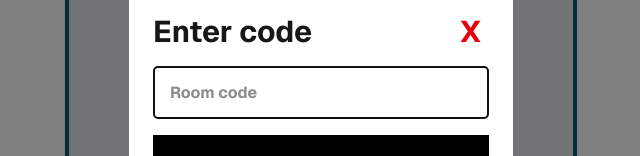
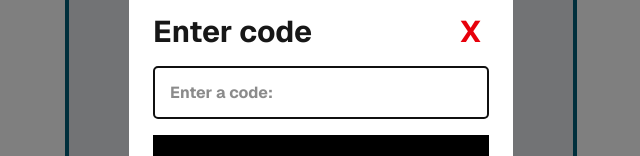
Before and after one commit to disploded/SnapShare, a Next.js app: page / in a window 1280 px wide. Both pictures are taken after a click on the button "Join a room". Shown: the part 270-426 px from the top of the page, without its empty margins (319-959 px from the left). Built offline with nearby package versions, Linux system fonts and the light colour scheme; no server answers.

Commit message:
Join room function created, takes input and redirects

```diff
--- a/app/components/JoinRoom.js
+++ b/app/components/JoinRoom.js
@@ -1,4 +1,18 @@
+import { useEffect, useRef } from "react";
+import { useRouter } from 'next/navigation';
+
 export default function JoinRoom( { closeModal } ) {
+  const joinButton = useRef();
+  const router = useRouter();
+
+  const joinFunction = () => {
+    if (joinButton.current) {
+      let roomCodeInput = joinButton.current.value;
+      roomCodeInput !== '' ? router.push(`../rooms/${roomCodeInput}`) : console.log("Empty input")
+    } // add feature that checks each room in app/rooms/_, then it will direct to that page
+    // if it exists, else error msg
+  }
+
   return (
     <div>
       <div onClick={closeModal}
@@ -34,7 +48,7 @@ export default function JoinRoom( { closeModal } ) {
 
           <input
             type="text"
-            placeholder="Room code"
+            placeholder="Enter a code: "
             autoFocus
             style={{
               width: "100%",
@@ -44,12 +58,14 @@ export default function JoinRoom( { closeModal } ) {
               borderRadius: "4px",
               border: "1px solid #ccc",
             }}
+            ref={joinButton}
           />
 
           <button
             className="w-full p-4 bg-black text-white border
             border-black rounded-md3 cursor-pointer
             transition-all duration-250 hover:bg-white hover:text-black"
+            onClick={joinFunction}
           >
             Join
           </button>
```
